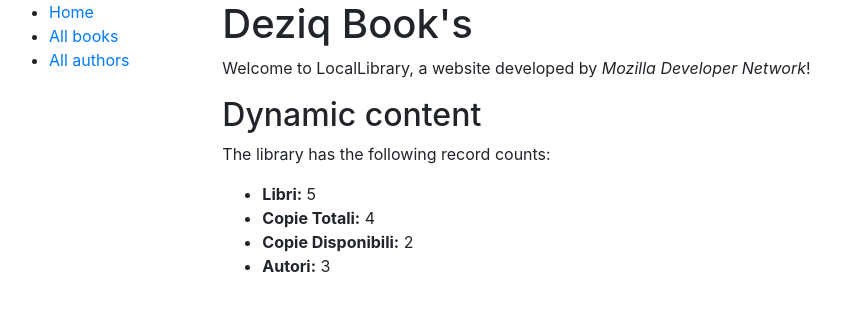
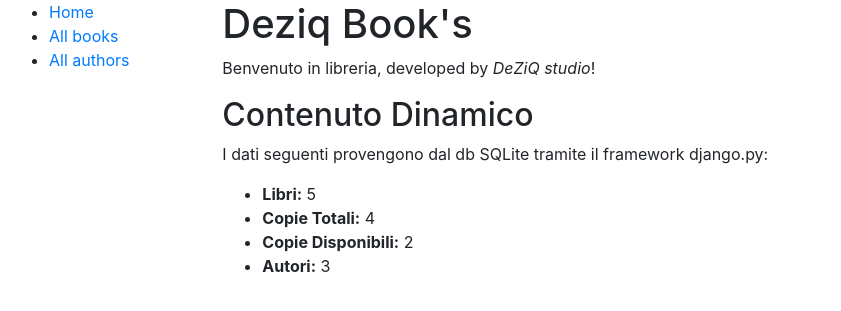
Before and after one commit to deziq/django_test, a Django app: page /catalog/ in a window 1280 px wide. Shown: the top 311 px of the page, without its empty margins (6-847 px from the left). Run offline with Django 3.2, Linux system fonts and the light colour scheme; data comes from the database, SQL or seed files in the repository; some libraries are stand-ins or nearby versions.

Commit message:
variazione index

```diff
--- a/locallibrary/catalog/templates/index.html
+++ b/locallibrary/catalog/templates/index.html
@@ -2,9 +2,9 @@
 
 {% block content %}
   <h1>Deziq Book's</h1>
-  <p>Welcome to LocalLibrary, a website developed by <em>Mozilla Developer Network</em>!</p>
-  <h2>Dynamic content</h2>
-  <p>The library has the following record counts:</p>
+  <p>Benvenuto in libreria, developed by <em>DeZiQ studio</em>!</p>
+  <h2>Contenuto Dinamico</h2>
+  <p>I dati seguenti provengono dal db SQLite tramite il framework django.py:</p>
   <ul>
     <li><strong>Libri:</strong> {{ num_books }}</li>
     <li><strong>Copie Totali:</strong> {{ num_instances }}</li>
--- a/locallibrary/locallibrary/settings.py
+++ b/locallibrary/locallibrary/settings.py
@@ -55,7 +55,9 @@ ROOT_URLCONF = 'locallibrary.urls'
 TEMPLATES = [
     {
         'BACKEND': 'django.template.backends.django.DjangoTemplates',
-        'DIRS': [],
+        'DIRS': [
+            os.path.join(BASE_DIR, 'templates'),
+        ],
         'APP_DIRS': True,
         'OPTIONS': {
             'context_processors': [
```
Also changed, not shown: locallibrary/catalog/templates/base_generic.html (+6 -2 lines).
